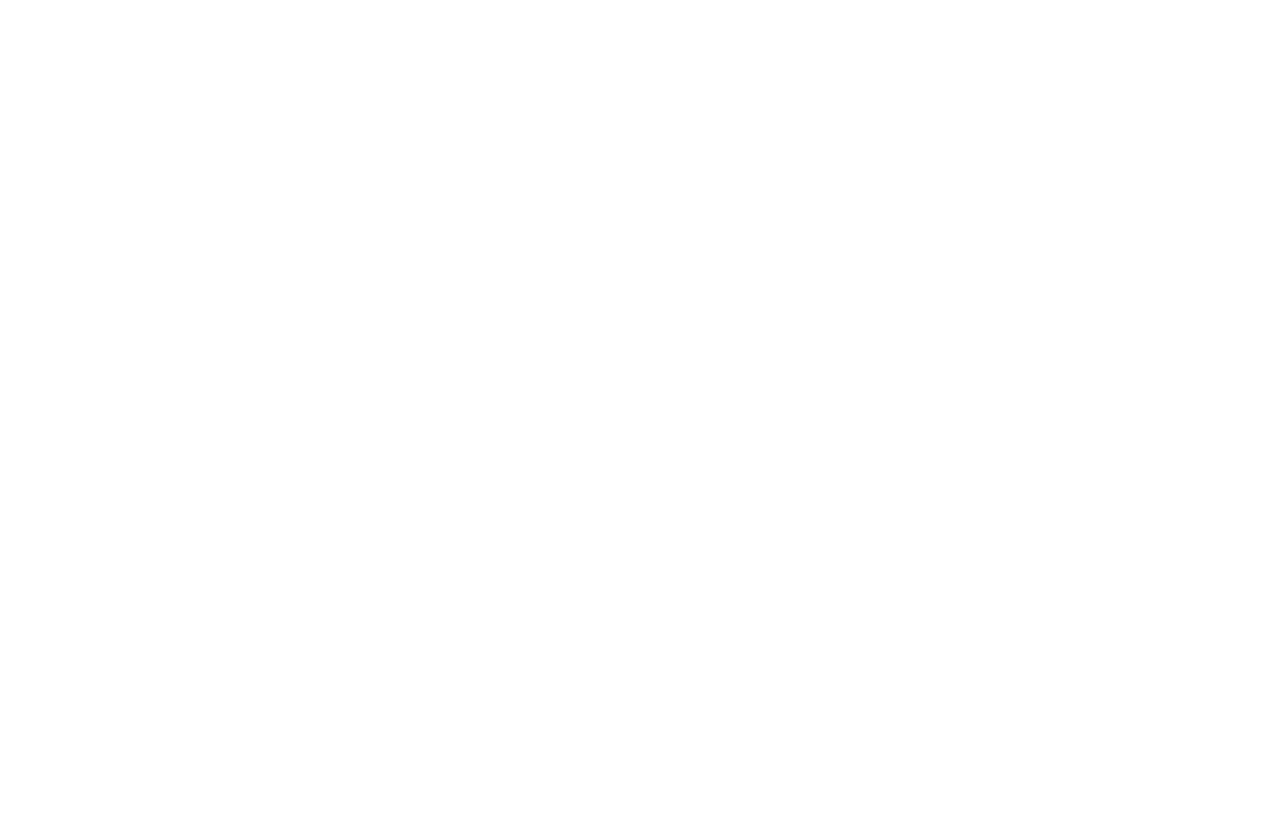
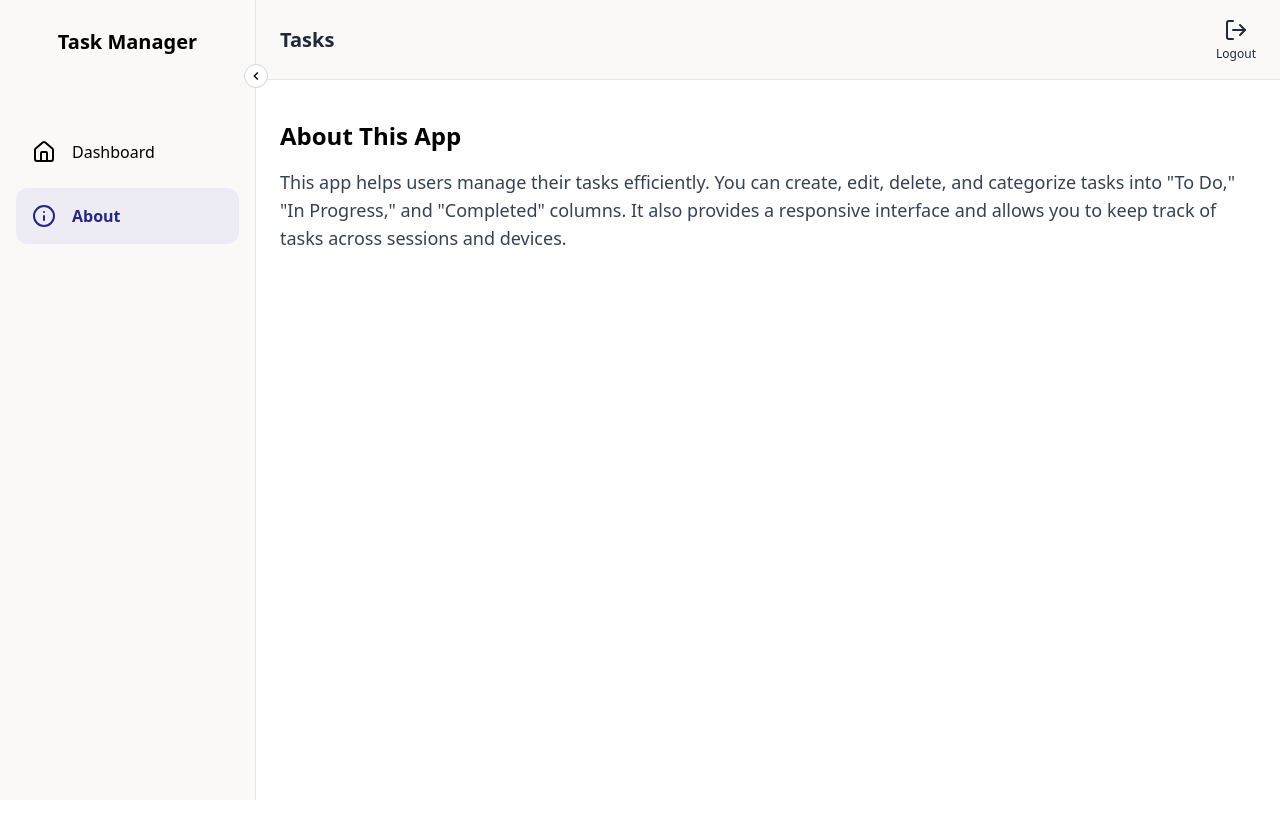
Before and after one commit to Shrey-Singhal/Task-Manager-App, a React (Vite) app in the folder frontend/: page /about in a window 1280 px wide. Before the commit this address had no page. Shown: the top 838 px of the page. Before the commit the page ends 800 px from the top, so only its background shows below. Built offline with nearby package versions, Linux system fonts and the light colour scheme; no server answers; sample sign-in values are in the browser's storage.

Commit message:
trash page changed to about since trash wasn't implemented yet

```diff
--- a/frontend/src/App.tsx
+++ b/frontend/src/App.tsx
@@ -2,7 +2,7 @@
 import { SidebarProvider } from "./contexts/sidebarContext";
 import Layout from "./components/Layout";
 import Dashboard from "./pages/Dashboard";
-import Trash from "./pages/Trash";
+import About from "./pages/About";
 import Login from "./pages/Login";
 import SignUp from "./pages/SignUp";
 import { AuthProvider } from "./contexts/authContext";
@@ -27,7 +27,7 @@
             }>
             <Route index path='/' element={<Navigate to='/login' />} />
             <Route path="/dashboard" element={<Dashboard />} />
-            <Route path="/trash" element={<Trash />} />
+            <Route path="/about" element={<About />} />
           </Route>
           <Route path="/login" element={<Login />} />
           <Route path="/signup" element={<SignUp />} />
--- a/frontend/src/components/APPNAV_ITEMS.tsx
+++ b/frontend/src/components/APPNAV_ITEMS.tsx
@@ -1,4 +1,4 @@
-import { Home,Trash2 } from "lucide-react";
+import { Home,Info } from "lucide-react";
 
 export const APPNAV_ITEMS = [
   {
@@ -7,8 +7,8 @@
     icon: <Home />,
   },
   {
-    title: "Trash",
-    path: "/trash",
-    icon: <Trash2 />
+    title: "About",
+    path: "/about",
+    icon: <Info />
   }
 ];
--- /dev/null
+++ b/frontend/src/pages/About.tsx
@@ -0,0 +1,16 @@
+import React from "react";
+
+const Trash: React.FC = () => {
+  return (
+    <div className="p-6 bg-white h-screen">
+      <h1 className="text-2xl font-bold mb-4">About This App</h1>
+        <p className="text-lg text-gray-700">
+          This app helps users manage their tasks efficiently. You can create, edit, delete, and categorize tasks into
+          "To Do," "In Progress," and "Completed" columns. It also provides a responsive interface and allows you to
+          keep track of tasks across sessions and devices.
+        </p>
+    </div>
+  );
+}
+
+export default Trash
--- a/frontend/src/pages/Trash.tsx
+++ /dev/null
@@ -1,8 +0,0 @@
-
-const Trash = () => {
-  return (
-    <div>Trash</div>
-  )
-}
-
-export default Trash
```
